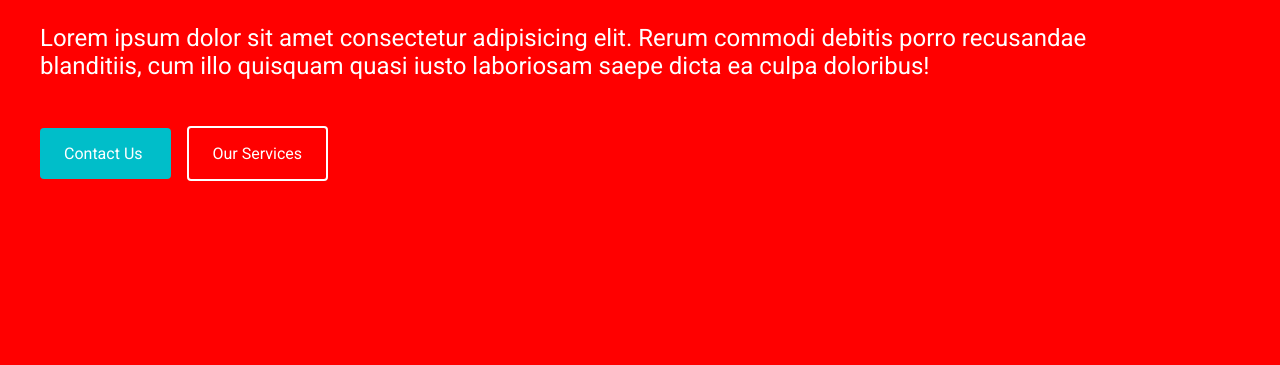
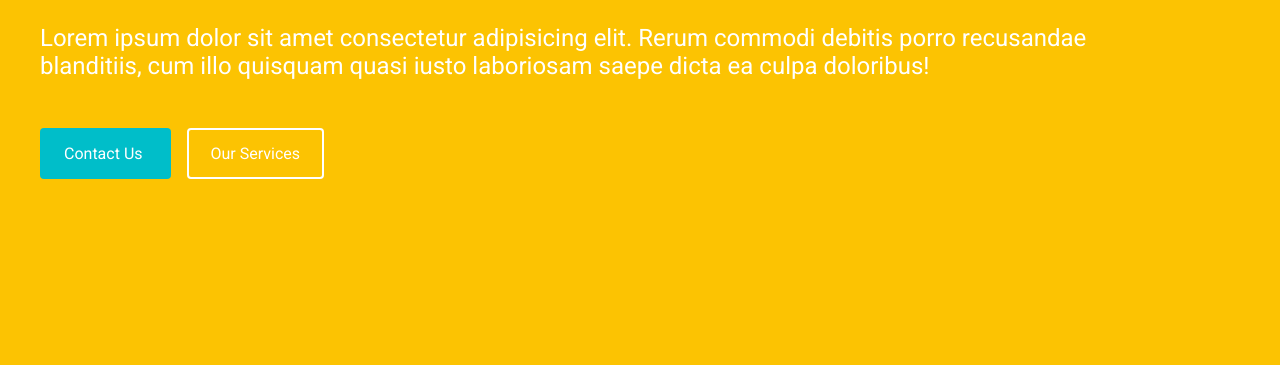
Before and after one commit to ebenhdz/practicas_web, a plain HTML site: page 4_veterinaria/index.html in a window 1280 px wide. Shown: the part 435-800 px from the top of the page. Drawn offline with nearby package versions, Linux system fonts and the light colour scheme.

Commit message:
cambio borde boton outline

```diff
--- a/4_veterinaria/style.css
+++ b/4_veterinaria/style.css
@@ -48,7 +48,9 @@ header{
     border: none;
     padding: 1rem;
     font-size: 1.5rem;
-    /* todo: quitar outline en focus */
+}
+.busqueda input:focus {
+    outline: none;
 }
 .busqueda input::placeholder{
     color: var(--text-color-on-primary);
@@ -70,7 +72,7 @@ main {
     margin: 0 auto;
 }
 .presentacion {
-    background-color: red;
+    background-color: var(--color-primary);
     min-height: calc(100vh - var(--nav-height));
 }
 .diapositiva {
@@ -101,14 +103,12 @@ main {
     background-color: var(--color_accent);
 }
 .boton--outline {
-    border: 2px solid var(--text-color-on-primary);
+    /*border: 2px solid var(--text-color-on-primary);*/
+    outline: 2px solid var(--text-color-on-primary);
+    outline-offset: -2px;
 }
 .diapositiva__descripcion .boton--outline {
     margin-left: 1rem;
-    /* todo
-    outline: 2px solid white;
-    outline-offset: -2px;
-    */
 }
 .diapositiva__descripcion p {
     margin: 0.5rem 0 4rem 0;
```
